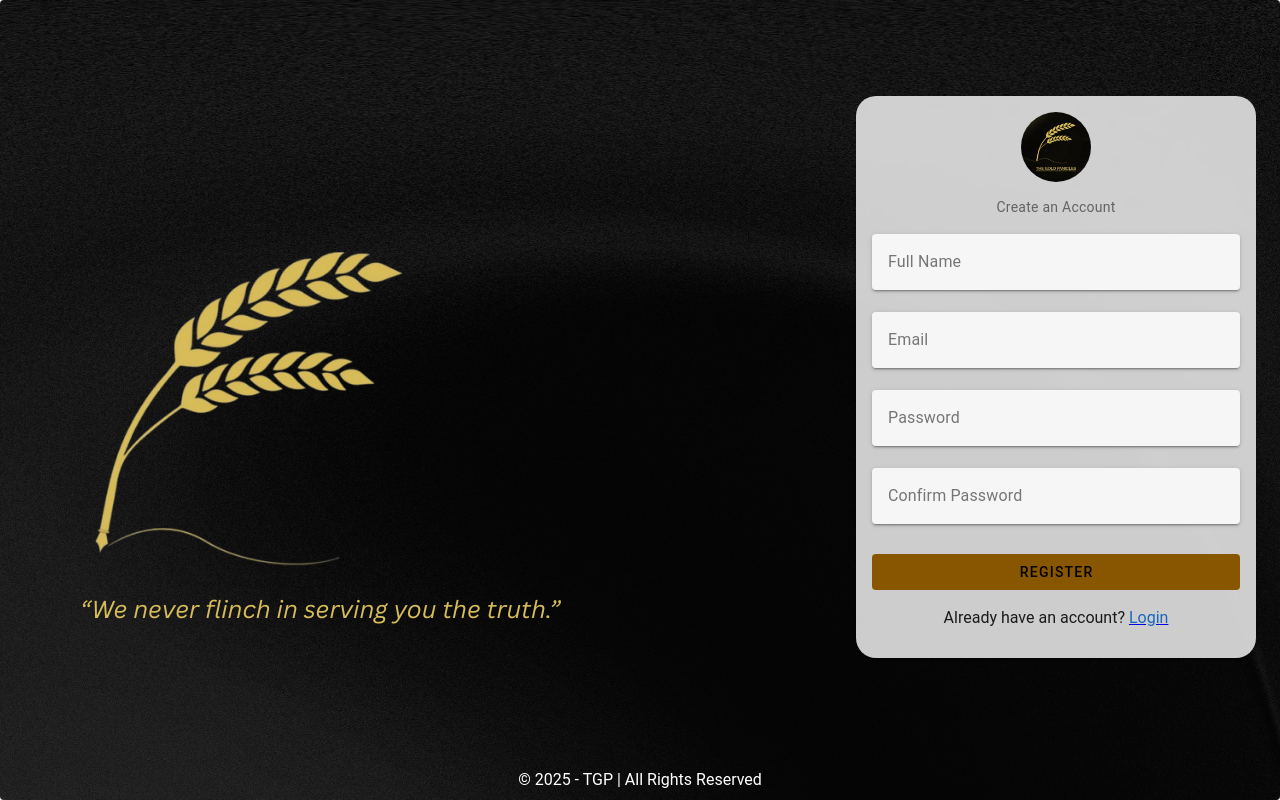
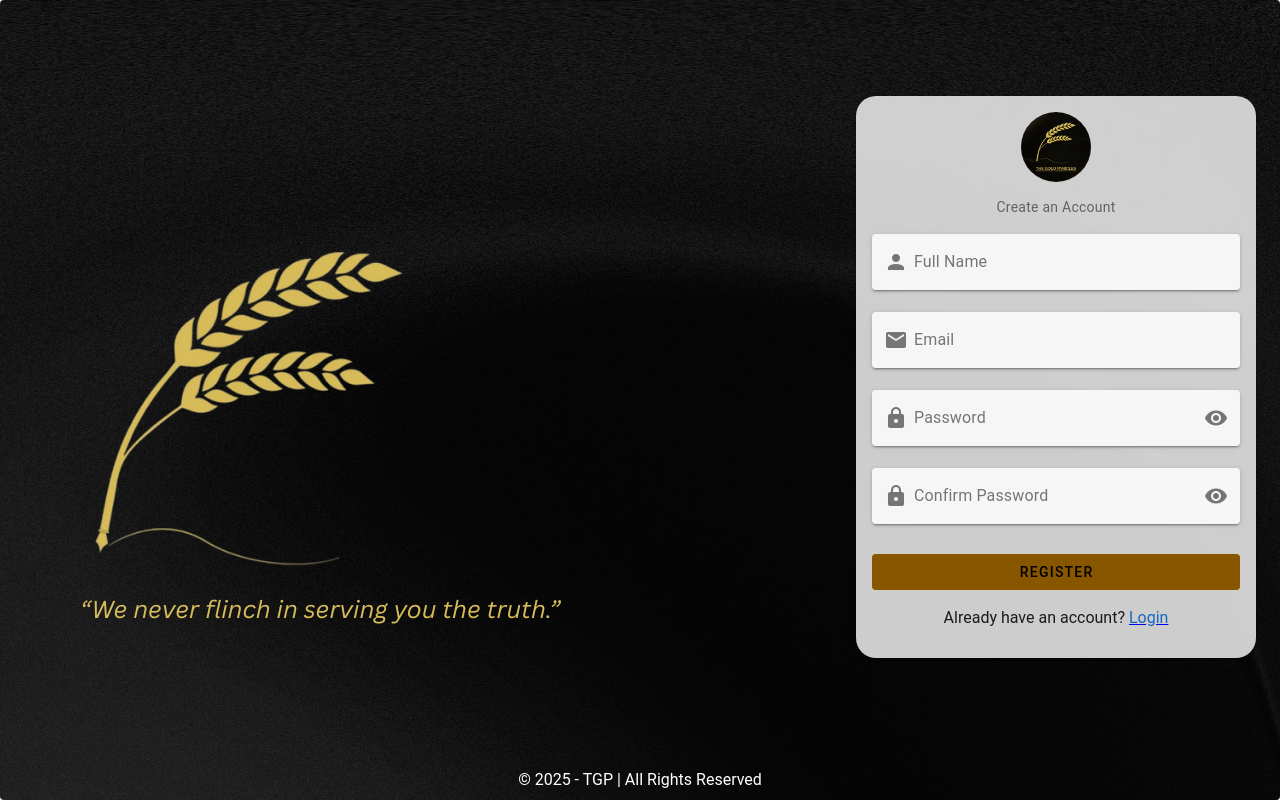
Before and after one commit to ranneplaza/TheGoldPanicles, a Vue app: page /register in a window 1280 px wide. Built offline with nearby package versions, Linux system fonts and the light colour scheme.

Commit message:
added icons

```diff
--- a/src/views/Auth/LoginView.vue
+++ b/src/views/Auth/LoginView.vue
@@ -4,6 +4,8 @@ import { ref, computed } from 'vue'
 
 const email = ref('')
 const password = ref('')
+const showPassword = ref(false) // For toggling password visibility
+
 const router = useRouter()
 
 const isFormValid = computed(() => {
@@ -61,15 +63,19 @@ const handleLogin = () => {
                               color="amber-darken-2"
                               variant="solo-filled"
                               required
+                              prepend-inner-icon="mdi-email"
                             ></v-text-field>
 
                             <v-text-field
                               v-model="password"
+                              :type="showPassword ? 'text' : 'password'"
                               label="Password"
-                              type="password"
                               color="amber-darken-2"
                               variant="solo-filled"
                               required
+                              prepend-inner-icon="mdi-lock"
+                              :append-inner-icon="showPassword ? 'mdi-eye-off' : 'mdi-eye'"
+                              @click:append-inner="showPassword = !showPassword"
                             ></v-text-field>
 
                             <v-btn
@@ -130,7 +136,7 @@ const handleLogin = () => {
 
 <style scoped>
 .login-background {
-  background-image: url('/img/12.png');
+  background-image: url('/public/img/12.png');
   background-size: cover;
   background-position: center;
   background-repeat: no-repeat;
--- a/src/views/Auth/RegisterView.vue
+++ b/src/views/Auth/RegisterView.vue
@@ -6,6 +6,8 @@ const name = ref('')
 const email = ref('')
 const password = ref('')
 const confirmPassword = ref('')
+const showPassword = ref(false)
+const showConfirmPassword = ref(false)
 const router = useRouter()
 
 const isFormValid = computed(() => {
@@ -70,6 +72,7 @@ const handleRegister = () => {
                               color="amber-darken-2"
                               variant="solo-filled"
                               required
+                              prepend-inner-icon="mdi-account"
                             ></v-text-field>
 
                             <v-text-field
@@ -78,24 +81,31 @@ const handleRegister = () => {
                               color="amber-darken-2"
                               variant="solo-filled"
                               required
+                              prepend-inner-icon="mdi-email"
                             ></v-text-field>
 
                             <v-text-field
                               v-model="password"
+                              :type="showPassword ? 'text' : 'password'"
                               label="Password"
-                              type="password"
                               color="amber-darken-2"
                               variant="solo-filled"
                               required
+                              prepend-inner-icon="mdi-lock"
+                              :append-inner-icon="showPassword ? 'mdi-eye-off' : 'mdi-eye'"
+                              @click:append-inner="showPassword = !showPassword"
                             ></v-text-field>
 
                             <v-text-field
                               v-model="confirmPassword"
+                              :type="showConfirmPassword ? 'text' : 'password'"
                               label="Confirm Password"
-                              type="password"
                               color="amber-darken-2"
                               variant="solo-filled"
                               required
+                              prepend-inner-icon="mdi-lock"
+                              :append-inner-icon="showConfirmPassword ? 'mdi-eye-off' : 'mdi-eye'"
+                              @click:append-inner="showConfirmPassword = !showConfirmPassword"
                             ></v-text-field>
 
                             <v-btn
```
Also changed, not shown: 1 other file (tests, documents, lock files or other folders).
